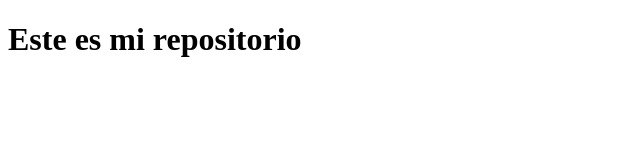
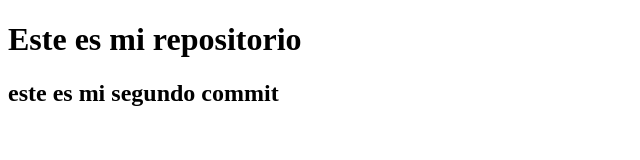
Before and after one commit to JuanMorald04/juanmorald, a plain HTML site: page index.html in a window 1280 px wide. Shown: the whole page, without its empty margins (0-640 px from the left). Drawn offline with Linux system fonts and the light colour scheme.

Commit message:
este es mi segundo commit

```diff
--- a/index.html
+++ b/index.html
@@ -9,5 +9,8 @@
     <h1>
         Este es mi repositorio
     </h1>
+    <h2>
+        este es mi segundo commit
+    </h2>
 </body>
 </html>
```
